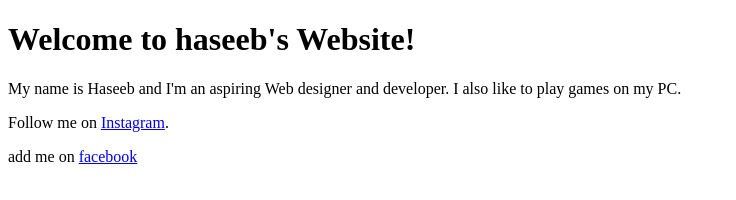
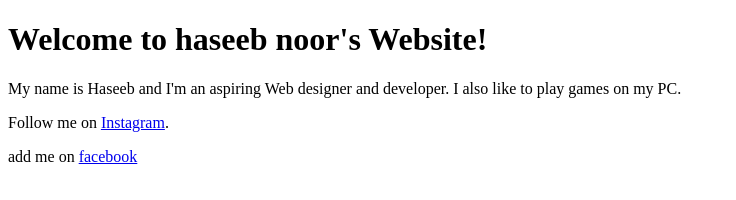
Before and after one commit to haseebnur/haseebnur.com, a plain HTML site: page index.html in a window 1280 px wide. Shown: the whole page, without its empty margins (0-736 px from the left). Drawn offline with Linux system fonts and the light colour scheme.

Commit message:
title change

```diff
--- a/index.html
+++ b/index.html
@@ -7,7 +7,7 @@
     <title>Haseeb Nur - My Personal Website</title>
 </head>
 <body>
-    <h1>Welcome to haseeb's Website!</h1>
+    <h1>Welcome to haseeb noor's Website!</h1>
     <p>My name is Haseeb and I'm an aspiring Web designer and developer. I also like to play games on my PC.</p>
     <p>Follow me on <a href="https://www.instagram.com/haseeb__.969/" target="_blank">Instagram</a>.</p>
     <p>add me on  <a href="https://www.facebook.com/haseebnur07/" target="_blank" rel="noopener noreferrer">facebook</a>
```
